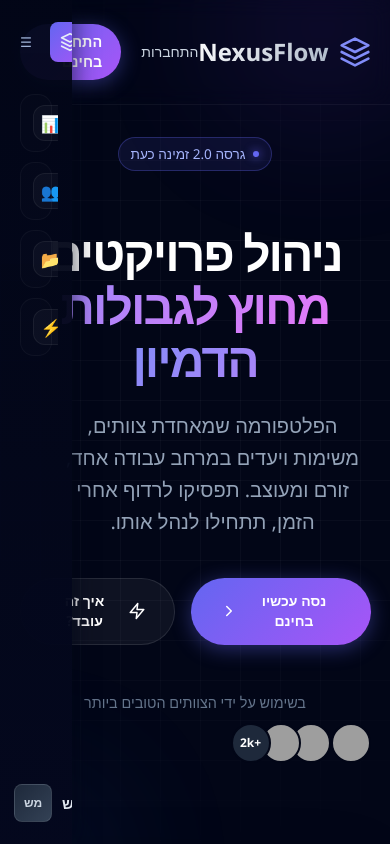
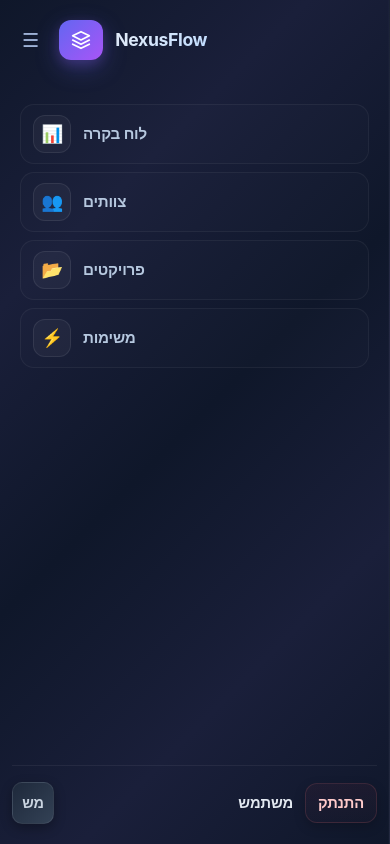
Before and after one commit to h48503652-web/AngularProject, an Angular app in the folder myFronted/: page /landing in a window 390 px wide. Shown: the top 844 px of the page. Built offline with nearby package versions, Linux system fonts and the light colour scheme; grey boxes are pictures that could not be loaded.

Commit message:
last commit

```diff
--- a/myFronted/src/app/components/create-project/create-project.ts
+++ b/myFronted/src/app/components/create-project/create-project.ts
@@ -22,7 +22,7 @@ export class CreateProject {
     this.projectForm = this.fb.group({
       name: ['', [Validators.required, Validators.minLength(2)]],
       teamId: ['', Validators.required],
-      description: ['' ,Validators.required]
+      description: ['']
     });
   }
 
--- a/myFronted/src/app/components/header/header.css
+++ b/myFronted/src/app/components/header/header.css
@@ -6,58 +6,262 @@
   width: 100%;
 }
 
-.navbar {
-  position: relative;
-  height: 70px;
-  display: flex;
-  align-items: center;
-  border-bottom: 1px solid rgba(255, 255, 255, 0.05);
-}
+/* ============================================
+   MODERN SIDEBAR DESIGN
+   ============================================ */
 
-
-/* Layout container */
-.app-layout {
-  display: flex;
-  min-height: 100vh;
-  background: linear-gradient(180deg, #020617 0%, #071029 100%);
-}
-
-/* Sidebar */
-
+/* Sidebar Container */
 .sidebar {
-  width: 260px;
-  min-width: 72px;
+  width: 280px;
+  min-width: 80px;
   position: fixed;
   left: 0;
   top: 0;
   bottom: 0;
   height: 100vh;
-  background: linear-gradient(180deg, rgba(2,6,23,0.95), rgba(4,8,30,0.98));
+  background: linear-gradient(135deg, #0f172a 0%, #1a1f3a 25%, #0f172a 50%, #1a1f3a 75%, #0f172a 100%);
   color: #e6eef8;
-  padding: 22px 14px;
+  padding: 24px 16px;
   box-sizing: border-box;
   overflow: hidden;
-  box-shadow: 2px 0 24px rgba(2,6,23,0.6);
+  overflow-y: auto;
+  box-shadow: 4px 0 40px rgba(0, 0, 0, 0.6), inset -1px 0 1px rgba(255, 255, 255, 0.02);
   display: flex;
   flex-direction: column;
-  gap: 12px;
-  transition: width 240ms cubic-bezier(.4,0,.2,1), min-width 240ms, padding 200ms;
-  font-family: 'Segoe UI Variable', 'Segoe UI', system-ui, -apple-system, sans-serif;
-  letter-spacing: -0.01em;
+  gap: 16px;
+  transition: all 300ms cubic-bezier(0.4, 0, 0.2, 1);
+  font-family: -apple-system, BlinkMacSystemFont, 'Segoe UI Variable', 'Segoe UI', system-ui, sans-serif;
+  letter-spacing: -0.015em;
+  backdrop-filter: blur(10px);
+  -webkit-backdrop-filter: blur(10px);
+  border-right: 1px solid rgba(255, 255, 255, 0.05);
 }
 
-.sidebar .sidebar-top { display: flex; align-items: center; gap: 12px; flex: 0 0 auto; }
-.sidebar .brand { display:flex; align-items:center; gap:10px; text-decoration:none; color:inherit }
-.sidebar .logo-icon { width:40px; height:40px; border-radius:8px; display:flex; align-items:center; justify-content:center; background:linear-gradient(135deg,#6366f1,#a855f7); }
-.sidebar .brand-name { font-weight:700; font-size:1.15rem }
+/* Scrollbar styling for modern look */
+.sidebar::-webkit-scrollbar {
+  width: 6px;
+}
 
-.collapse-btn { background: transparent; border: none; color: #9fb3d8; cursor: pointer; padding:6px; border-radius:8px }
-.collapse-btn:hover { background: rgba(255,255,255,0.02) }
+.sidebar::-webkit-scrollbar-track {
+  background: transparent;
+}
 
-.sidebar-links { list-style:none; padding:12px 6px; margin:8px 0; display:flex; flex-direction:column; gap:10px; flex: 1 1 auto; justify-content: flex-start; overflow-y: auto; min-height: 0; }
-.sidebar-links a { position: relative; display:flex; align-items:center; gap:12px; padding:10px 12px; border-radius:14px; text-decoration:none; color:#b6c8df; font-weight:650; font-size:0.98rem; line-height:1.25; border: 1px solid rgba(255,255,255,0.04); background: rgba(255,255,255,0.01); transition: background .18s, color .18s, border-color .18s, transform .18s }
+.sidebar::-webkit-scrollbar-thumb {
+  background: rgba(255, 255, 255, 0.08);
+  border-radius: 3px;
+  transition: background 0.3s ease;
+}
 
-/* Text transition for collapse/expand */
+.sidebar::-webkit-scrollbar-thumb:hover {
+  background: rgba(255, 255, 255, 0.12);
+}
+
+/* Top Section */
+.sidebar-top {
+  display: flex;
+  align-items: center;
+  gap: 14px;
+  flex: 0 0 auto;
+  margin-bottom: 8px;
+}
+
+.collapse-btn {
+  background: transparent;
+  border: none;
+  color: #9fb3d8;
+  cursor: pointer;
+  padding: 8px 10px;
+  border-radius: 10px;
+  font-size: 1.2rem;
+  flex: 0 0 auto;
+  display: flex;
+  align-items: center;
+  justify-content: center;
+  transition: all 200ms ease;
+  position: relative;
+  overflow: hidden;
+}
+
+.collapse-btn::before {
+  content: '';
+  position: absolute;
+  inset: 0;
+  background: linear-gradient(135deg, rgba(99, 102, 241, 0.1), rgba(168, 85, 247, 0.05));
+  opacity: 0;
+  transition: opacity 200ms ease;
+  border-radius: 10px;
+}
+
+.collapse-btn:hover {
+  color: #dbeafe;
+  background: rgba(99, 102, 241, 0.08);
+}
+
+.collapse-btn:hover::before {
+  opacity: 1;
+}
+
+.collapse-btn:active {
+  transform: scale(0.95);
+}
+
+/* Brand Logo */
+.brand {
+  display: flex;
+  align-items: center;
+  gap: 12px;
+  text-decoration: none;
+  color: inherit;
+  flex: 1;
+  min-width: 0;
+  transition: all 220ms ease;
+}
+
+.brand:hover {
+  transform: translateX(2px);
+}
+
+.logo-icon {
+  width: 44px;
+  height: 44px;
+  border-radius: 12px;
+  display: flex;
+  align-items: center;
+  justify-content: center;
+  background: linear-gradient(135deg, #6366f1 0%, #a855f7 100%);
+  color: white;
+  flex: 0 0 44px;
+  font-weight: 700;
+  font-size: 1.2rem;
+  box-shadow: 0 8px 24px rgba(99, 102, 241, 0.3), 0 4px 12px rgba(168, 85, 247, 0.2);
+  transition: all 200ms ease;
+  position: relative;
+  overflow: hidden;
+}
+
+.logo-icon::before {
+  content: '';
+  position: absolute;
+  inset: 0;
+  background: linear-gradient(135deg, transparent, rgba(255, 255, 255, 0.1));
+  opacity: 0;
+  transition: opacity 200ms ease;
+}
+
+.brand:hover .logo-icon {
+  transform: translateY(-2px);
+  box-shadow: 0 12px 32px rgba(99, 102, 241, 0.4), 0 6px 16px rgba(168, 85, 247, 0.25);
+}
+
+.brand:hover .logo-icon::before {
+  opacity: 1;
+}
+
+.brand-name {
+  font-weight: 700;
+  font-size: 1.2rem;
+  letter-spacing: -0.02em;
+  background: linear-gradient(135deg, #e6eef8, #bfdbfe);
+  -webkit-background-clip: text;
+  -webkit-text-fill-color: transparent;
+  background-clip: text;
+  transition: all 220ms ease;
+}
+
+/* Navigation Links */
+.sidebar-links {
+  list-style: none;
+  padding: 12px 8px;
+  margin: 8px 0 16px 0;
+  display: flex;
+  flex-direction: column;
+  gap: 8px;
+  flex: 1 1 auto;
+  justify-content: flex-start;
+  overflow-y: auto;
+  min-height: 0;
+}
+
+.sidebar-links a {
+  position: relative;
+  display: flex;
+  align-items: center;
+  gap: 14px;
+  padding: 12px 14px;
+  border-radius: 14px;
+  text-decoration: none;
+  color: #b6c8df;
+  font-weight: 600;
+  font-size: 0.95rem;
+  line-height: 1.35;
+  border: 1px solid rgba(255, 255, 255, 0.05);
+  background: rgba(255, 255, 255, 0.01);
+  transition: all 200ms cubic-bezier(0.4, 0, 0.2, 1);
+  cursor: pointer;
+  overflow: hidden;
+}
+
+.sidebar-links a::before {
+  content: '';
+  position: absolute;
+  inset: 0;
+  background: linear-gradient(135deg, rgba(99, 102, 241, 0.08), rgba(168, 85, 247, 0.04));
+  opacity: 0;
+  transition: opacity 200ms ease;
+  border-radius: 14px;
+}
+
+.sidebar-links a:hover {
+  background: rgba(99, 102, 241, 0.12);
+  border-color: rgba(99, 102, 241, 0.3);
+  color: #e6eef8;
+  transform: translateX(4px);
+}
+
+.sidebar-links a:hover::before {
+  opacity: 1;
+}
+
+.sidebar-links a.active {
+  background: linear-gradient(135deg, rgba(99, 102, 241, 0.22), rgba(168, 85, 247, 0.14));
+  border-color: rgba(99, 102, 241, 0.4);
+  color: #fff;
+  box-shadow: 0 8px 24px rgba(99, 102, 241, 0.15);
+}
+
+.sidebar-links a.active::before {
+  opacity: 1;
+}
+
+.sidebar-links a .icon {
+  width: 36px;
+  height: 36px;
+  display: inline-flex;
+  align-items: center;
+  justify-content: center;
+  border-radius: 12px;
+  background: rgba(255, 255, 255, 0.04);
+  border: 1px solid rgba(255, 255, 255, 0.08);
+  color: #dbeafe;
+  font-size: 1.1rem;
+  flex: 0 0 36px;
+  transition: all 200ms ease;
+}
+
+.sidebar-links a:hover .icon {
+  background: rgba(99, 102, 241, 0.15);
+  border-color: rgba(99, 102, 241, 0.3);
+  transform: translateY(-2px);
+}
+
+.sidebar-links a.active .icon {
+  background: linear-gradient(135deg, #6366f1, #a855f7);
+  border-color: transparent;
+  box-shadow: 0 4px 12px rgba(99, 102, 241, 0.3);
+  color: white;
+}
+
+/* Text animations */
 .sidebar .brand-name,
 .sidebar-links .text,
 .sidebar .user-name {
@@ -65,41 +269,54 @@
   transform-origin: left center;
 }
 
-/* When sidebar is collapsed, hide text with fade and slight slide */
+/* Collapsed State */
+:host ::ng-deep .sidebar.collapsed {
+  width: 80px;
+  min-width: 80px;
+}
+
 :host ::ng-deep .sidebar.collapsed .brand-name,
 :host ::ng-deep .sidebar.collapsed .sidebar-links .text,
 :host ::ng-deep .sidebar.collapsed .user-name {
   opacity: 0;
-  transform: translateX(8px);
+  transform: translateX(-8px);
   max-width: 0;
   pointer-events: none;
 }
 
-:host ::ng-deep .sidebar.collapsed .sidebar-links a { justify-content: center; padding: 8px 0 }
-:host ::ng-deep .sidebar.collapsed .sidebar-links a .icon { margin: 0 }
+:host ::ng-deep .sidebar.collapsed .sidebar-links a {
+  justify-content: center;
+  padding: 12px 0;
+}
 
+:host ::ng-deep .sidebar.collapsed .sidebar-links a .icon {
+  margin: 0;
+}
+
+/* Tooltip on collapsed state */
 :host ::ng-deep .sidebar.collapsed .sidebar-links a::after {
   content: attr(aria-label);
   position: absolute;
-  left: calc(100% + 12px);
+  left: calc(100% + 16px);
   top: 50%;
-  transform: translateY(-50%) translateX(-4px);
+  transform: translateY(-50%) translateX(-6px);
   opacity: 0;
   pointer-events: none;
-  padding: 10px 12px;
+  padding: 10px 14px;
   border-radius: 12px;
   color: #f8fafc;
-  background: rgba(2, 6, 23, 0.92);
-  backdrop-filter: blur(14px);
-  -webkit-backdrop-filter: blur(14px);
-  border: 1px solid rgba(255, 255, 255, 0.08);
-  box-shadow: 0 18px 40px rgba(0,0,0,0.45);
+  background: rgba(2, 6, 23, 0.95);
+  backdrop-filter: blur(16px);
+  -webkit-backdrop-filter: blur(16px);
+  border: 1px solid rgba(255, 255, 255, 0.12);
+  box-shadow: 0 20px 48px rgba(0, 0, 0, 0.6);
   white-space: nowrap;
   font-size: 0.92rem;
   font-weight: 650;
   font-family: inherit;
   letter-spacing: -0.01em;
-  transition: opacity 160ms ease, transform 160ms ease;
+  transition: all 180ms cubic-bezier(0.4, 0, 0.2, 1);
+  z-index: 1500;
 }
 
 :host ::ng-deep .sidebar.collapsed .sidebar-links a:hover::after {
@@ -107,129 +324,244 @@
   transform: translateY(-50%) translateX(0);
 }
 
-.sidebar-links a .icon { width: 34px; height: 34px; display: inline-flex; align-items: center; justify-content: center; border-radius: 12px; background: rgba(255,255,255,0.03); border: 1px solid rgba(255,255,255,0.06); color: #dbeafe; font-size: 1.05rem; flex: 0 0 34px }
-.sidebar-links a:hover { background: rgba(99,102,241,0.10); border-color: rgba(99,102,241,0.25); color: #fff; transform: translateY(-1px) }
-.sidebar-links a.active { background: linear-gradient(135deg, rgba(99,102,241,0.18), rgba(168,85,247,0.12)); border-color: rgba(99,102,241,0.35); color: #fff }
+/* Footer Section */
+.sidebar-footer {
+  margin-top: auto;
+  display: flex;
+  align-items: center;
+  justify-content: space-between;
+  gap: 12px;
+  flex: 0 0 auto;
+  padding-top: 16px;
+  border-top: 1px solid rgba(255, 255, 255, 0.06);
+  transition: all 200ms ease;
+}
 
-.sidebar-footer { margin-top:auto; display:flex; align-items:center; justify-content:space-between; gap:10px; flex: 0 0 auto; }
-.sidebar-footer .user-info { display:flex; align-items:center; gap:10px }
-.sidebar-footer .user-avatar { width:36px;height:36px;border-radius:8px;background:linear-gradient(135deg,#1e293b,#334155);display:flex;align-items:center;justify-content:center;color:#cbd5e1;font-weight:700 }
-.sidebar-footer .user-name { font-size: 0.92rem; font-weight: 650; color: #e2e8f0; letter-spacing: -0.01em }
+.sidebar-footer .user-info {
+  display: flex;
+  align-items: center;
+  gap: 12px;
+  flex: 1;
+  min-width: 0;
+}
+
+.sidebar-footer .user-avatar {
+  width: 40px;
+  height: 40px;
+  border-radius: 10px;
+  background: linear-gradient(135deg, #1e293b 0%, #334155 100%);
+  display: flex;
+  align-items: center;
+  justify-content: center;
+  color: #cbd5e1;
+  font-weight: 700;
+  font-size: 0.9rem;
+  flex: 0 0 40px;
+  box-shadow: 0 4px 12px rgba(0, 0, 0, 0.3);
+  border: 1px solid rgba(255, 255, 255, 0.08);
+  transition: all 200ms ease;
+}
+
+.sidebar-footer .user-info:hover .user-avatar {
+  transform: translateY(-2px);
+  box-shadow: 0 6px 16px rgba(0, 0, 0, 0.4);
+}
+
+.sidebar-footer .user-name {
+  font-size: 0.92rem;
+  font-weight: 650;
+  color: #e2e8f0;
+  letter-spacing: -0.01em;
+  text-align: right;
+  overflow: hidden;
+  text-overflow: ellipsis;
+  white-space: nowrap;
+  flex: 1;
+  min-width: 0;
+}
 
 .sidebar-footer .logout-btn {
   display: inline-flex;
   align-items: center;
   justify-content: center;
   gap: 8px;
-  min-height: 38px;
+  min-height: 40px;
   padding: 8px 12px;
   border-radius: 12px;
   cursor: pointer;
-  border: 1px solid rgba(248, 113, 113, 0.18);
+  border: 1px solid rgba(248, 113, 113, 0.15);
   color: #fecaca;
-  background: linear-gradient(180deg, rgba(2, 6, 23, 0.35), rgba(2, 6, 23, 0.12));
-  box-shadow: 0 8px 24px rgba(0, 0, 0, 0.25);
+  background: linear-gradient(180deg, rgba(239, 68, 68, 0.05), rgba(239, 68, 68, 0.02));
+  box-shadow: 0 4px 12px rgba(0, 0, 0, 0.2);
   font-size: 0.92rem;
   font-weight: 750;
   letter-spacing: -0.01em;
-  transition: transform .16s ease, background .16s ease, border-color .16s ease, color .16s ease, box-shadow .16s ease;
- }
+  transition: all 200ms cubic-bezier(0.4, 0, 0.2, 1);
+  position: relative;
+  overflow: hidden;
+  flex: 0 0 auto;
+}
+
+.sidebar-footer .logout-btn::before {
+  content: '';
+  position: absolute;
+  inset: 0;
+  background: linear-gradient(135deg, rgba(239, 68, 68, 0.1), rgba(239, 68, 68, 0.04));
+  opacity: 0;
+  transition: opacity 200ms ease;
+}
 
 .sidebar-footer .logout-btn:hover {
-  background: linear-gradient(180deg, rgba(239, 68, 68, 0.14), rgba(239, 68, 68, 0.06));
-  border-color: rgba(239, 68, 68, 0.30);
+  background: linear-gradient(180deg, rgba(239, 68, 68, 0.12), rgba(239, 68, 68, 0.06));
+  border-color: rgba(239, 68, 68, 0.35);
   color: #fff;
-  transform: translateY(-1px);
-  box-shadow: 0 14px 36px rgba(239, 68, 68, 0.12), 0 10px 26px rgba(0, 0, 0, 0.30);
- }
+  transform: translateY(-2px);
+  box-shadow: 0 8px 20px rgba(239, 68, 68, 0.15), 0 12px 28px rgba(0, 0, 0, 0.3);
+}
+
+.sidebar-footer .logout-btn:hover::before {
+  opacity: 1;
+}
 
 .sidebar-footer .logout-btn:active {
   transform: translateY(0);
-  box-shadow: 0 10px 22px rgba(0, 0, 0, 0.25);
- }
+  box-shadow: 0 6px 16px rgba(0, 0, 0, 0.25);
+}
 
 .sidebar-footer .logout-btn:focus-visible {
   outline: none;
-  border-color: rgba(239, 68, 68, 0.45);
-  box-shadow: 0 0 0 3px rgba(239, 68, 68, 0.18), 0 12px 26px rgba(0, 0, 0, 0.28);
- }
-
-/* Collapsed state (small sidebar) */
-:host ::ng-deep .sidebar.collapsed {
-  width: 72px;
-  min-width: 72px;
+  border-color: rgba(239, 68, 68, 0.5);
+  box-shadow: 0 0 0 3px rgba(239, 68, 68, 0.15), 0 8px 20px rgba(239, 68, 68, 0.12);
 }
 
-:host ::ng-deep .sidebar.collapsed .brand-name,
-:host ::ng-deep .sidebar.collapsed .text { display: none }
-
-:host ::ng-deep .sidebar.collapsed .sidebar-links { justify-content: center; }
-:host ::ng-deep .sidebar.collapsed .sidebar-links a { justify-content: center; padding: 8px 0 }
-
-/* Main content area */
-/* When header (app-header) exists, offset the main content by sidebar width */
+/* Main Content Layout */
 app-header + .main-content {
-  margin-left: 260px;
-  transition: margin-left 240ms cubic-bezier(.4,0,.2,1);
+  margin-left: 280px;
+  transition: margin-left 300ms cubic-bezier(0.4, 0, 0.2, 1);
 }
 
-/* Collapsed app-header -> smaller offset */
 app-header.collapsed + .main-content {
-  margin-left: 72px;
+  margin-left: 80px;
 }
 
-/* Default main content if no header present (login/register) */
 .main-content {
   flex: 1 1 auto;
-  padding: 28px;
+  padding: 32px;
   overflow: auto;
 }
 
-/* Responsive */
-@media (max-width: 900px) {
-  .sidebar { position: fixed; left: 0; top: 0; bottom: 0; z-index: 1200; transform: translateX(0); }
-  .main-content { padding: 18px; }
+/* ============================================
+   RESPONSIVE DESIGN
+   ============================================ */
+
+@media (max-width: 1200px) {
+  .sidebar {
+    width: 260px;
+  }
+
+  app-header + .main-content {
+    margin-left: 260px;
+  }
 }
 
-@media (max-width: 520px) {
-  .sidebar { width: 64px }
-  .sidebar .brand-name { display:none }
+@media (max-width: 768px) {
+  :host {
+    z-index: 1100;
+  }
+
+  .sidebar {
+    width: 280px;
+    position: fixed;
+    left: 0;
+    top: 0;
+    bottom: 0;
+    transform: translateX(-100%);
+    transition: transform 300ms cubic-bezier(0.4, 0, 0.2, 1);
+    z-index: 1200;
+  }
+
+  :host ::ng-deep .sidebar:not(.collapsed) {
+    transform: translateX(0);
+    box-shadow: 8px 0 48px rgba(0, 0, 0, 0.8), inset -1px 0 1px rgba(255, 255, 255, 0.02);
+  }
+
+  app-header + .main-content {
+    margin-left: 0;
+  }
+
+  .main-content {
+    padding: 20px;
+  }
+
+  .sidebar-links .text,
+  .brand-name,
+  .user-name {
+    transition: opacity 220ms ease;
+  }
 }
 
-/* Small visual helpers */
+@media (max-width: 480px) {
+  .sidebar {
+    width: 100%;
+    padding: 20px 12px;
+  }
 
-.sidebar .empty { height: 8px }
+  .sidebar-top {
+    gap: 10px;
+  }
 
+  .logo-icon {
+    width: 40px;
+    height: 40px;
+  }
 
-/* --- אזור משתמש --- */
-.user-actions { display: flex; align-items: center; gap: 1rem; }
+  .brand-name {
+    font-size: 1.1rem;
+  }
 
-.user-avatar {
-  width: 36px; height: 36px;
-  background: linear-gradient(135deg, #1e293b, #334155);
-  border-radius: 50%;
-  border: 1px solid rgba(255, 255, 255, 0.1);
-  display: flex; align-items: center; justify-content: center;
-  font-size: 0.75rem; font-weight: 700; color: #cbd5e1;
+  .sidebar-links a {
+    padding: 10px 12px;
+    gap: 12px;
+  }
+
+  .sidebar-footer {
+    flex-wrap: wrap;
+  }
+
+  .main-content {
+    padding: 16px;
+  }
 }
 
-.logout-btn {
-  background: transparent; border: none;
-  color: #64748b; cursor: pointer;
-  padding: 8px; border-radius: 8px;
-  transition: all 0.2s;
+/* ============================================
+   ANIMATION & EFFECTS
+   ============================================ */
+
+@keyframes slideInFromLeft {
+  from {
+    opacity: 0;
+    transform: translateX(-20px);
+  }
+  to {
+    opacity: 1;
+    transform: translateX(0);
+  }
 }
 
-.logout-btn:hover {
-  color: #ef4444;
-  background: rgba(239, 68, 68, 0.1);
+@keyframes fadeIn {
+  from {
+    opacity: 0;
+  }
+  to {
+    opacity: 1;
+  }
 }
-.logout-btn svg { width: 20px; height: 20px; }
 
-/* Mobile Responsive */
-@media (max-width: 768px) {
-  .text { display: none; } /* מחביא טקסט במובייל, משאיר אייקונים */
-  .nav-links li a { padding: 10px; }
-  .logo-wrapper { display: none; } /* חוסך מקום במובייל */
-  .nav-container { justify-content: center; }
+.sidebar {
+  animation: slideInFromLeft 400ms cubic-bezier(0.4, 0, 0.2, 1);
 }
+
+/* Utility styles */
+.sidebar .empty {
+  height: 8px;
+}
--- a/myFronted/src/app/components/header/header.ts
+++ b/myFronted/src/app/components/header/header.ts
@@ -1,7 +1,8 @@
-import { Component, computed, inject, signal, HostBinding } from '@angular/core';
-import { Router, RouterLink, RouterLinkActive } from '@angular/router';
+import { Component, computed, inject, signal, HostBinding, HostListener, ElementRef } from '@angular/core';
+import { Router, RouterLink, RouterLinkActive, NavigationEnd } from '@angular/router';
 import { Auth } from '../../services/auth';
 import { Icon } from '../icon/icon';
+import { filter } from 'rxjs/operators';
 
 @Component({
   selector: 'app-header',
@@ -14,6 +15,7 @@ export class Header {
   @HostBinding('class.collapsed') get hostCollapsed() { return this.collapsed(); }
   private authService = inject(Auth);
   private router = inject(Router);
+  private elementRef = inject(ElementRef);
 
   userName = computed(() => {
     const user = this.authService.currentUser();
@@ -30,8 +32,32 @@ export class Header {
 
   collapsed = signal(false);
 
+  constructor() {
+    // Auto-close sidebar on route navigation
+    this.router.events.pipe(
+      filter(event => event instanceof NavigationEnd)
+    ).subscribe(() => {
+      if (!this.collapsed()) {
+        this.collapsed.set(true);
+      }
+    });
+  }
+
   toggleCollapsed() {
     this.collapsed.update(v => !v);
+  }
+
+  // Close sidebar when clicking outside on mobile
+  @HostListener('document:click', ['$event'])
+  onDocumentClick(event: MouseEvent) {
+    const sidebar = this.elementRef.nativeElement.querySelector('.sidebar');
+    const toggleBtn = this.elementRef.nativeElement.querySelector('.collapse-btn');
+
+    if (sidebar && !this.collapsed() && window.innerWidth < 768) {
+      if (!sidebar.contains(event.target as Node) && !toggleBtn?.contains(event.target as Node)) {
+        this.collapsed.set(true);
+      }
+    }
   }
 
   logout() {
```
Also changed, not shown: 1 other file (tests, documents, lock files or other folders).
